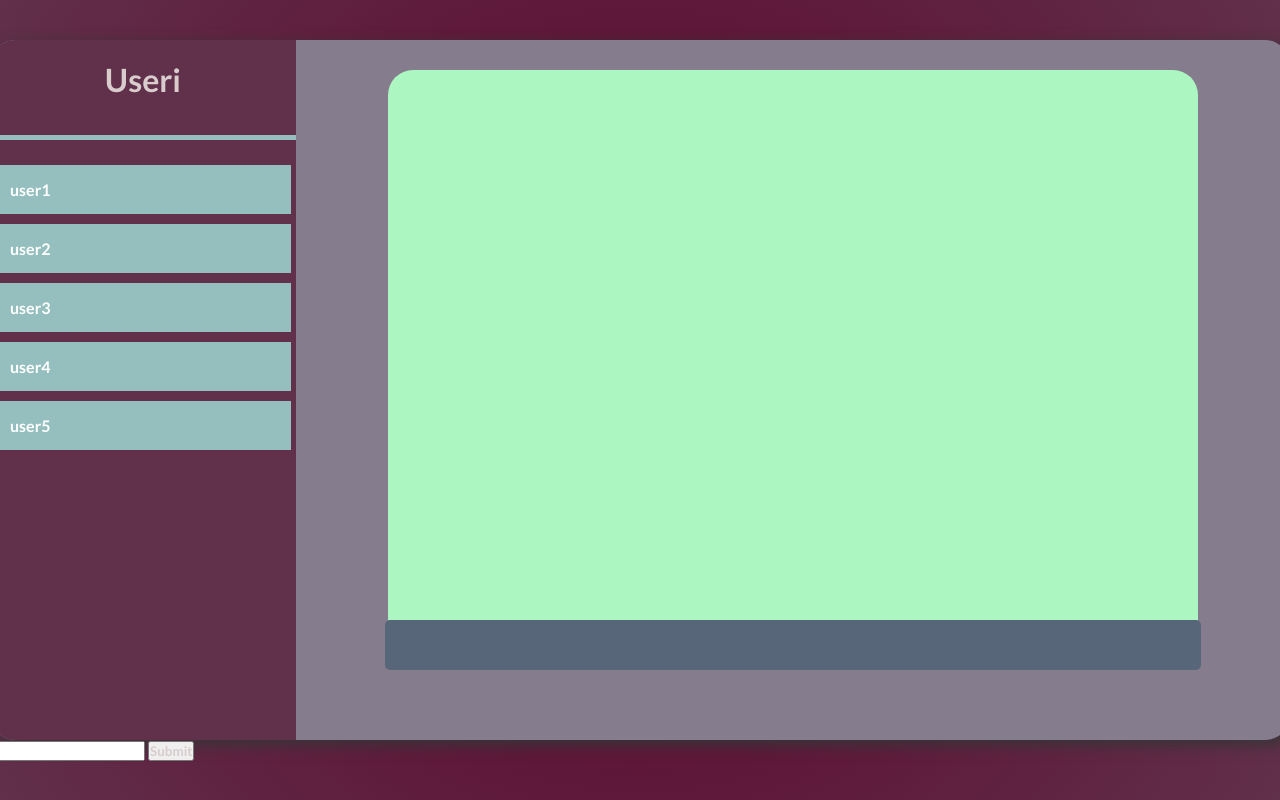
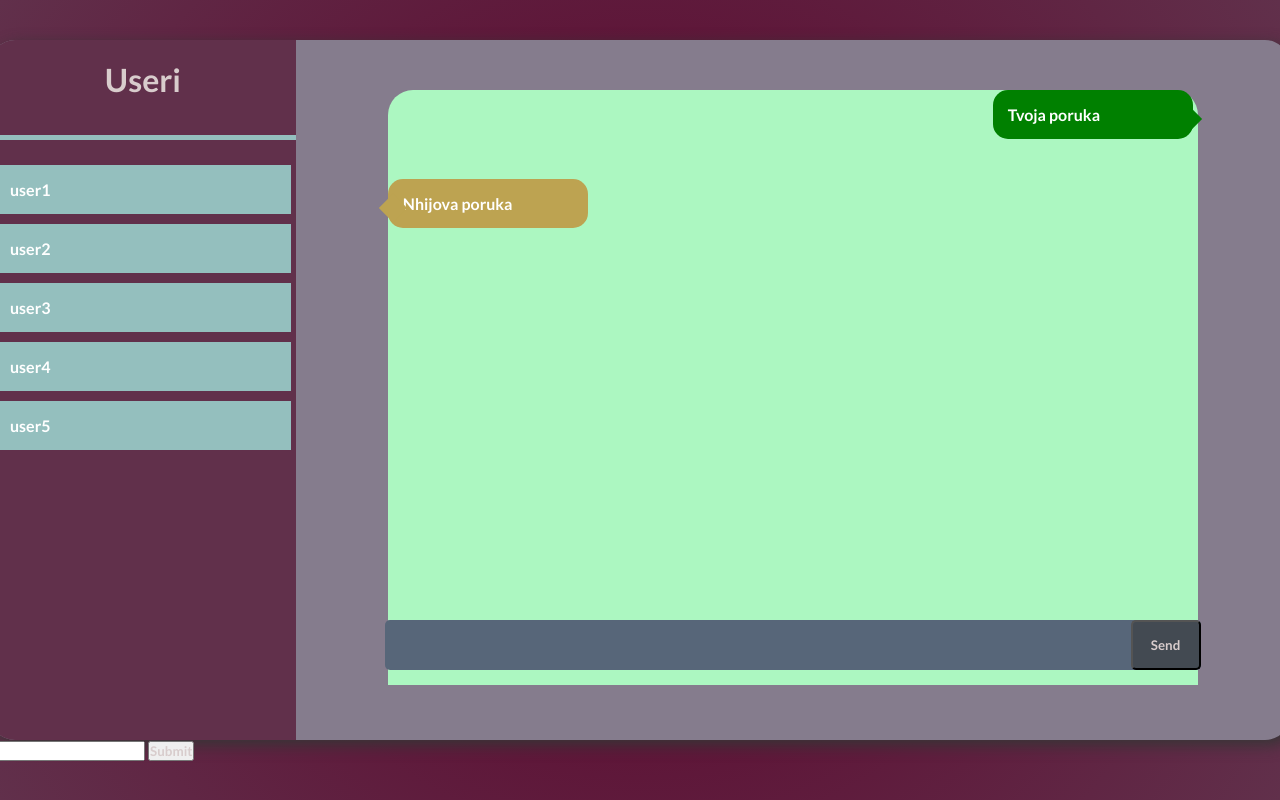
Before and after one commit to MaskoMasko/tesitng, a Python web app: template templates/chat.html in a window 1280 px wide. Run offline with Jinja, Linux system fonts and the light colour scheme; the template is opened without the code that fills it, so the values that code supplies are empty; some libraries are stand-ins or nearby versions.

Commit message:
Update chat.html

```diff
--- a/templates/chat.html
+++ b/templates/chat.html
@@ -24,8 +24,17 @@
         </ul>
         </div>
         <div class="chat-box">
-            <div class="mess-box"></div>
-            <input type="text" class="upis">
+            <div class="mess-box">
+                <ul class="messes">
+                    <!--iF YOU-->
+                    <li class="mess1">Tvoja poruka</li>
+                    <div class="mess1-thing"></div>
+                    <!--ELSE-->
+                    <li class="mess2">Nhijova poruka</li>
+                    <div class="mess2-thing"></div>
+            </ul>
+        </div>
+            <input type="text" class="upis"><button type="submit" class="send">Send</button>
         </div>
     </div>
 <script src="https://cdnjs.cloudflare.com/ajax/libs/socket.io/4.0.1/socket.io.js" integrity="sha512-q/dWJ3kcmjBLU4Qc47E4A9kTB4m3wuTY7vkFJDTZKjTs8jhyGQnaUrxa0Ytd0ssMZhbNua9hE+E7Qv1j+DyZwA==" crossorigin="anonymous"></script>
```
